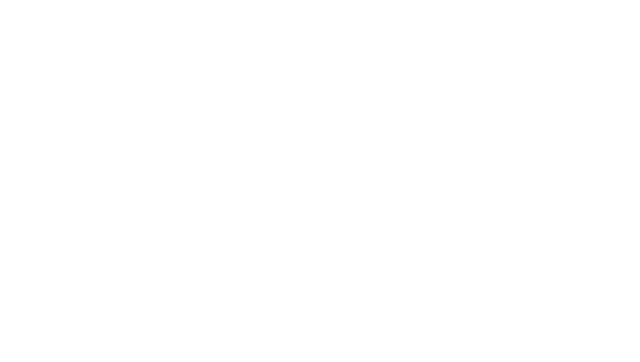
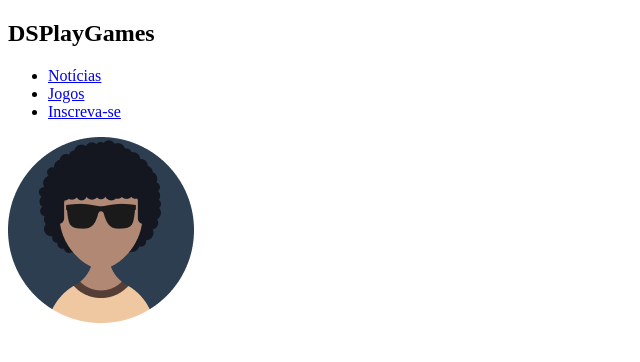
Before and after one commit to KennedyTeixeira/DESAFIO-html, a plain HTML site: page index.html in a window 1280 px wide. Shown: the whole page, without its empty margins (0-640 px from the left). Drawn offline with Linux system fonts and the light colour scheme.

Commit message:
Index header pronto

```diff
--- a/index.html
+++ b/index.html
@@ -8,6 +8,17 @@
 </head>
 <body>
     <header>
+        <nav>
+            <h1>DSPlayGames</h1>
+            <ul>
+                <li><a href="#news">Notícias</a></li>
+                <li><a href="#games">Jogos</a></li>
+                <li><a href="#signup">Inscreva-se</a></li>
+            </ul>
+        </nav>
+        <div>
+            <img src="img/user.png" alt="Usário">
+        </div>
 
     </header>
     <main>
```
